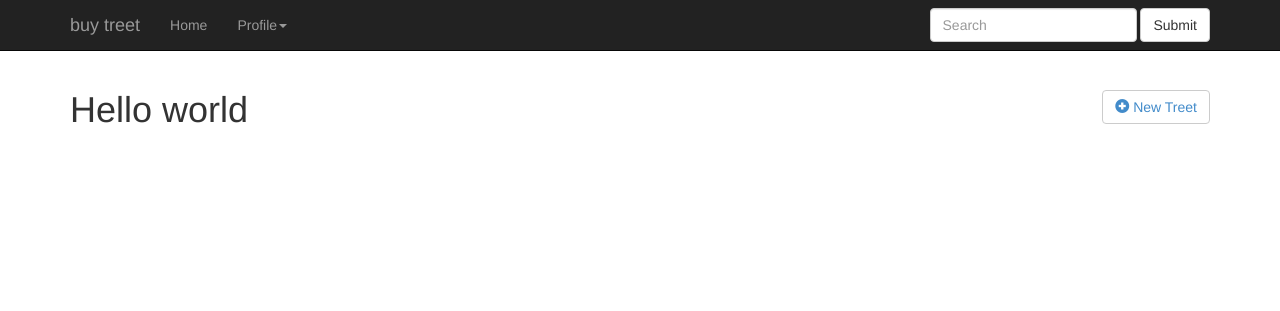
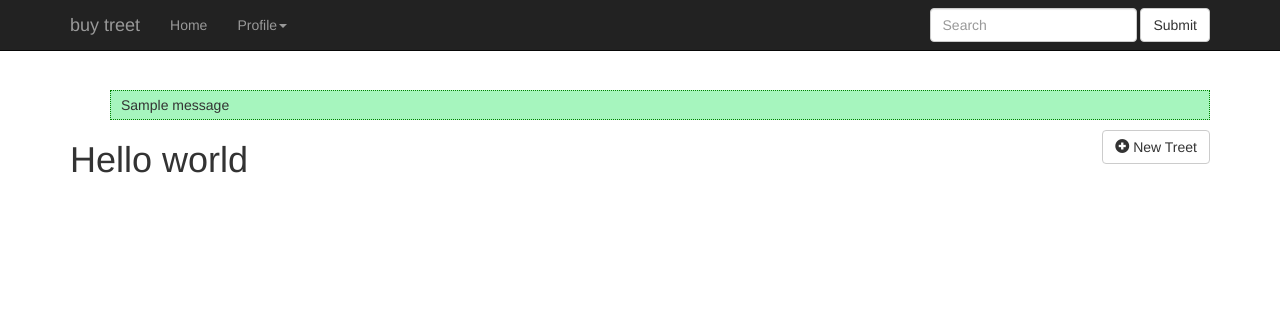
Before and after one commit to grexio/treet, a Django app: page / in a window 1280 px wide. Shown: the top 311 px of the page. Run offline with Django 3.2, Linux system fonts and the light colour scheme; one stand-in notice (Sample message) is shown; parts of the project's set-up code (start-up, migrations or seed data) failed here and were passed over; some libraries are stand-ins or nearby versions.

Commit message:
adds page to add treets

```diff
--- a/treet/core/templates/core/home.html
+++ b/treet/core/templates/core/home.html
@@ -3,8 +3,18 @@
 {% block title %}Home{% endblock %}
 
 {% block content %}
-<button type="button" class="btn btn-default btn-medium pull-right">
-  <a href="{% url 'new-treet' %}"><span class="glyphicon glyphicon-plus-sign"></span> New Treet</a>
-</button>
+
+
+{% if messages %}
+<ul class="messages">
+    {% for message in messages %}
+    <li{% if message.tags %} class="{{ message.tags }}"{% endif %}>{{ message }}</li>
+    {% endfor %}
+</ul>
+{% endif %}
+
+<a href="{% url 'new-treet' %}" type="button" class="btn btn-default btn-medium pull-right">
+  <span class="glyphicon glyphicon-plus-sign"></span> New Treet
+</a>
 <h1>Hello world</h1>
 {% endblock %}
--- a/treet/gstatic/css/app.css
+++ b/treet/gstatic/css/app.css
@@ -5,3 +5,21 @@ body {
 .wrapper {
     margin-top: 20px;
 }
+
+.messages {
+    list-style-type: none;
+}
+
+.messages li {
+    padding: 4px 10px;
+}
+
+.messages .error {
+    background: #e69cb1;
+    border: red 1px dotted;
+}
+
+.messages .success {
+    background: #a6f5be;
+    border: green 1px dotted;
+}
--- a/treet/web/urls.py
+++ b/treet/web/urls.py
@@ -7,6 +7,7 @@ admin.autodiscover()
 
 urlpatterns = patterns('',
                        url(r'^$', 'core.views.home', name='home'),
+                       url(r'^add-treet/$', 'market.views.new_treet', name='new-treet'),
                        url(r'^admin/', include(admin.site.urls)),
                        ) + static(settings.STATIC_URL,
                                   document_root=settings.STATIC_ROOT)
```
Also changed, not shown: treet/market/forms.py (added, +14 -0 lines), treet/market/templates/market/add-treet.html (added, +18 -0 lines), treet/market/views.py (+20 -1 lines), treet/db.sqlite3.
